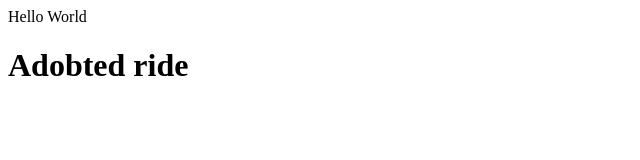
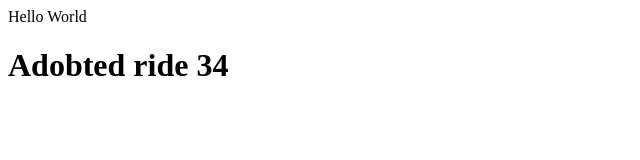
Before and after one commit to mahinec/git-1, a plain HTML site: page index.html in a window 1280 px wide. Shown: the full height of the page, 0-640 px from the left. Drawn offline with Linux system fonts and the light colour scheme.

Commit message:
using test fix

```diff
--- a/index.html
+++ b/index.html
@@ -9,6 +9,6 @@
 </head>
 <body>
     <title>Whot about u?</title>
-    <h1>Adobted ride</h1>
+    <h1>Adobted ride 34</h1>
 </body>
 </html>
```
